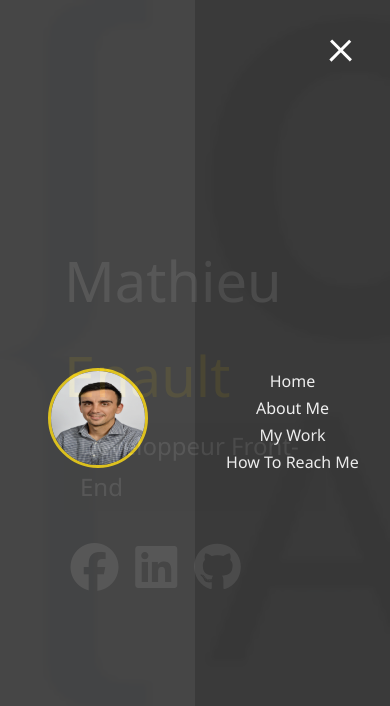
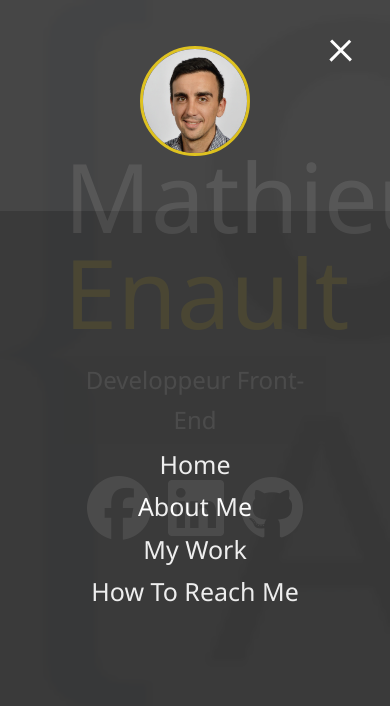
Before and after one commit to Mathieu94110/Portfolio-responsive, a website: page index.HTML in a window 390 px wide. Both pictures are taken after a click on the element 341 px from the left and 47 px from the top of the page. Drawn offline with Linux system fonts and the light colour scheme.

Commit message:
translate on the sides and portrait ok

```diff
--- a/index.HTML
+++ b/index.HTML
@@ -24,7 +24,7 @@
       <nav class="menu">
         <div class="menu-branding">
           <div>
-            <img src="./images/my-portrait.jpeg">
+            <img src="./images/my-portrait.jpg">
 
             </div>
           </div>
--- a/style.scss
+++ b/style.scss
@@ -190,31 +190,38 @@ main {
 }
 
 //Responsive
-@media all and (max-width: 768px) {
-  main#home {
-    position: absolute;
+@media all and (max-width: 766px) {
+  main#home h1 {
+    margin-top: 10vh;
   }
-  h1.lg-heading {
-    font-size: 3.5rem;
+  main {
+    text-align: center;
+    align-items: center;
+    .lg-heading {
+      line-height: 1;
+      margin-bottom: 1rem;
+    }
   }
-  .icons i {
-    font-size: 3em;
+  ul.menu-nav,
+  div.menu-branding {
+    width: 100%;
+    min-height: 0;
+    &.show {
+      transform: translate3d(0, 0, 0);
+    }
   }
-  .menu {
-    &-branding,
-    &-nav {
-      font-size: 1rem;
+  .menu-nav {
+    height: 75vh;
+    transform: translate3d(-100%, 0, 0);
+    font-size: 25px;
+  }
+  .menu-branding {
+    height: 25vh;
+    transform: translate3d(100%, 0, 0);
 
-      &.show {
-        :hover {
-          font-size: 1.5rem;
-        }
-      }
-
-      img {
-        width: 100px;
-        height: 100px;
-      }
+    img {
+      width: 110px;
+      height: 110px;
     }
   }
 }
```
Also changed, not shown: images/my-portrait.jpeg (deleted), images/my-portrait.jpg (added), style.css, 1 other file.
